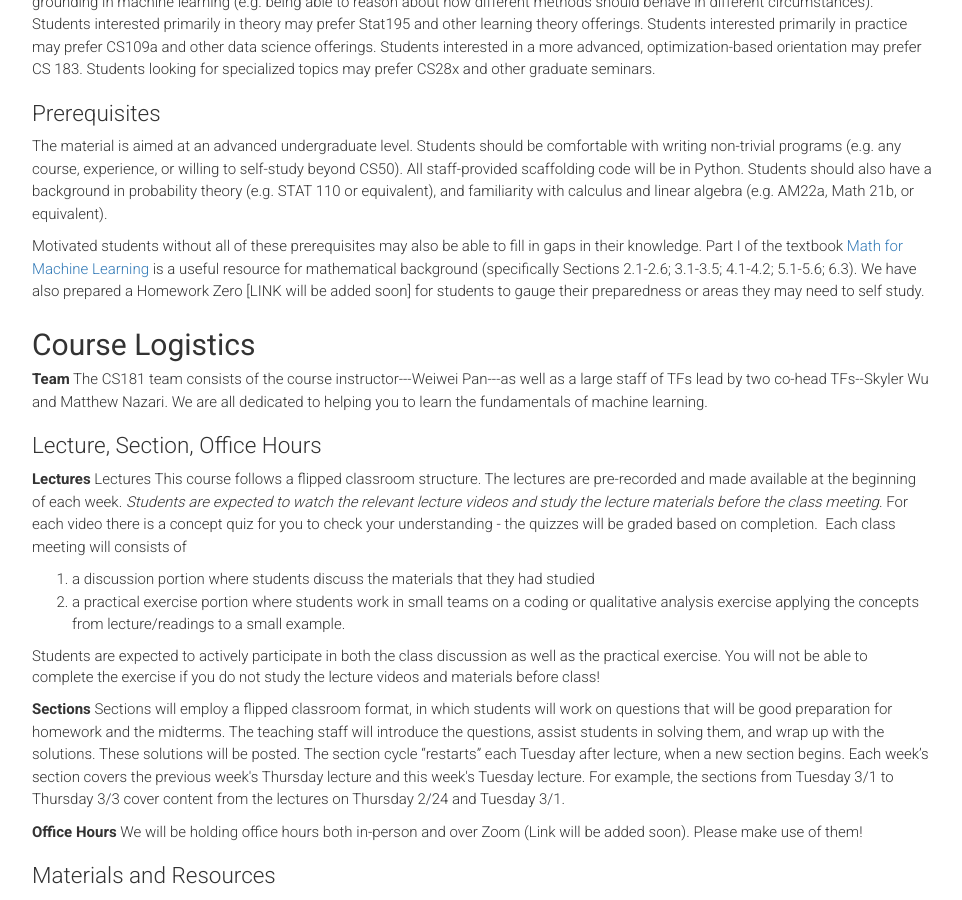
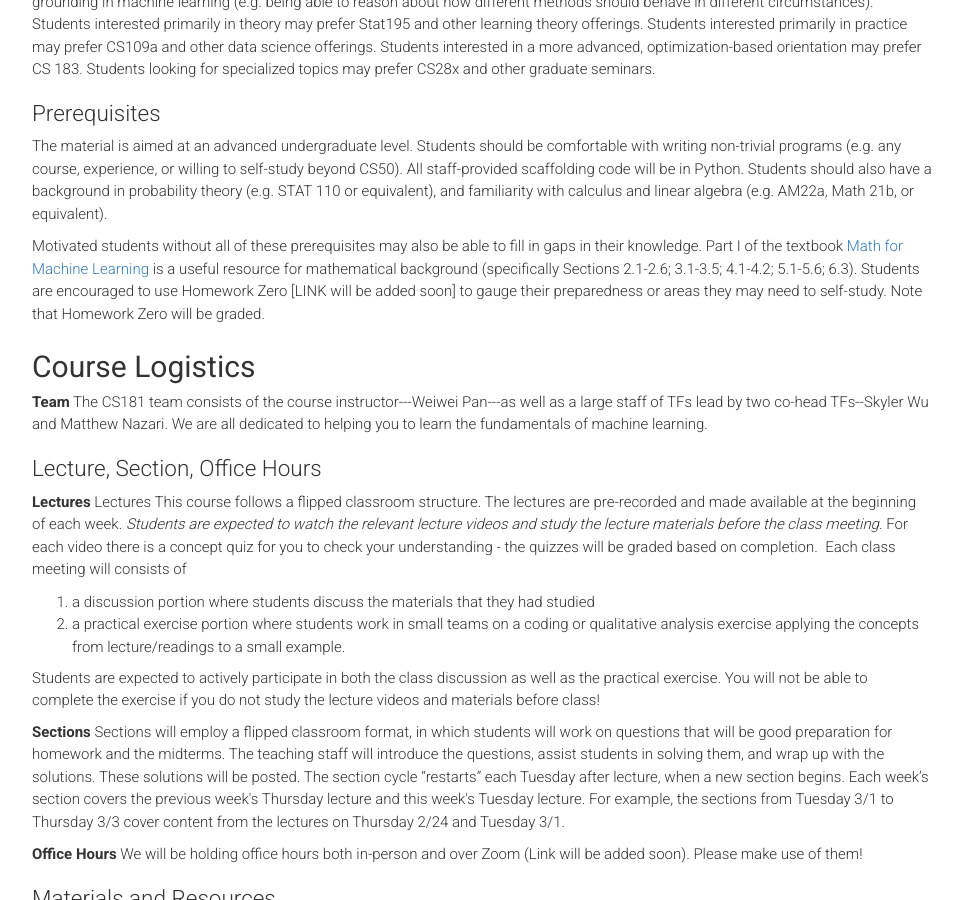
Before and after one commit to harvard-ml-courses/cs181-web, a Jekyll site: the page built from syllabus.html, in a window 1280 px wide and 900 px high, scrolled down 552 px. Shown: the whole window, without its empty margins (158-1120 px from the left). Built offline with Jekyll 4.4.1, drawn with Linux system fonts in a browser that asks for light colours.

Commit message:
Update syllabus.html

```diff
--- a/syllabus.html
+++ b/syllabus.html
@@ -50,8 +50,8 @@ weight: 0
             <a href="https://mml-book.com" target="_blank">Math for Machine Learning</a>
             is a useful resource for mathematical
             background (specifically Sections 2.1-2.6; 3.1-3.5; 4.1-4.2; 5.1-5.6; 6.3).
-            We have also prepared a Homework Zero [LINK will be added soon] for students to gauge
-            their preparedness or areas they may need to self study.
+            Students are encouraged to use Homework Zero [LINK will be added soon] to gauge
+	    their preparedness or areas they may need to self-study. Note that Homework Zero will be graded.
         </p>
 
         <h2 class="title">Course Logistics</h2>
```
